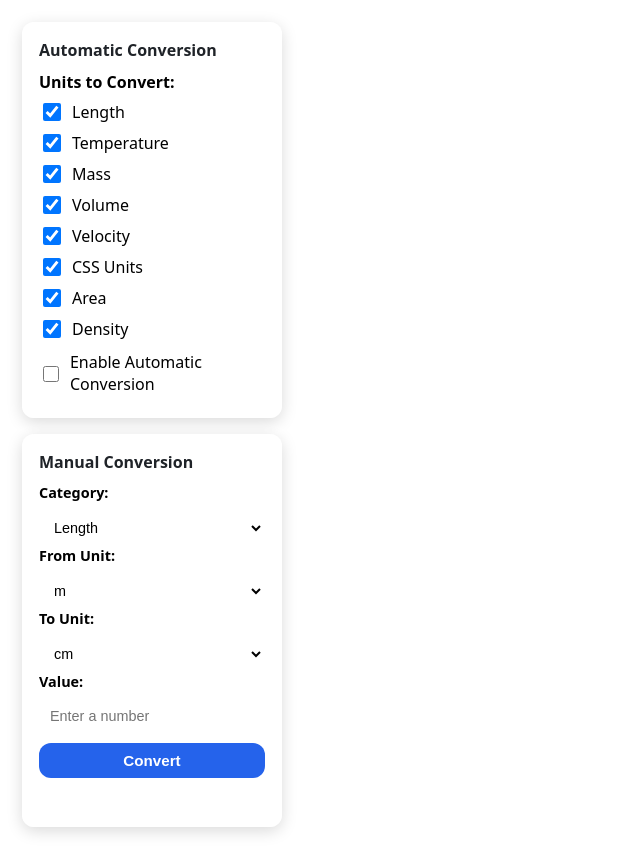
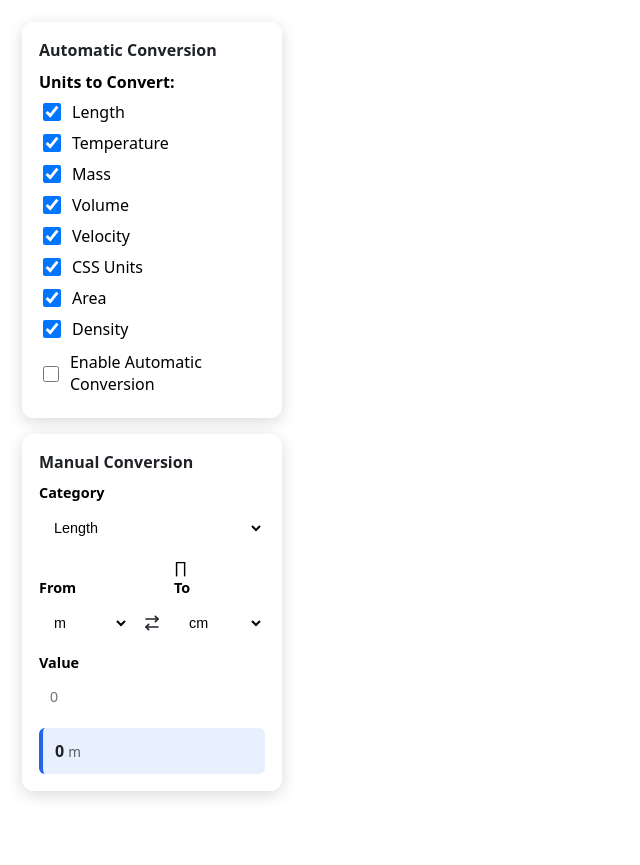
Before and after one commit to JacobKnaack/universal-unit-converter, a website built with Vite: page src/popup/popup.html in a window 1280 px wide. Shown: the whole page, without its empty margins (0-640 px from the left). After the commit the page ends 829 px from the top, so only its background shows below. Built offline with nearby package versions, Linux system fonts and the light colour scheme; some packages are replaced by stand-ins of ours.

Commit message:
adds build reloads on html change, updates manual conversion functionality

```diff
--- a/src/content/dom/walker.js
+++ b/src/content/dom/walker.js
@@ -156,7 +156,7 @@ function walkAndConvert(root, textMap = new Map(), enabledCategories = defaultCa
       return `${match} (${converted.value.toFixed(2)} ${converted.unit})/*converted*/`;
     }
 
-    // TODO: remove this after currency converion is complete
+    // TODO: remove this after currency conversion is complete
     text = text.replace(CURRENCY_REGEX, match => `__CURRENCY_${match}__`);
 
     for (const converter of CONVERTERS) {
@@ -166,7 +166,7 @@ function walkAndConvert(root, textMap = new Map(), enabledCategories = defaultCa
       text = text.replace(regex, handleReplaceText(converter));
     }
 
-    // TODO: remove this after currency converion is complete
+    // TODO: remove this after currency conversion is complete
     text = text.replace(/__CURRENCY_(.*?)__/g, (m, original) => original);
     text = unmaskUrls(text);
 
--- a/src/popup/popup.html
+++ b/src/popup/popup.html
@@ -97,12 +97,63 @@
       height: 18px;
     }
 
-    #result {
-      margin-top: 12px;
+    /* Utility alignment for the manual section */
+    .form-group {
+      margin-bottom: 10px;
+    }
+
+    .conversion-row {
+      display: flex;
+      align-items: flex-end;
+      gap: 6px;
+      margin-top: 10px;
+    }
+
+    .field-half {
+      flex: 1;
+      min-width: 0; /* Prevents select dropdowns from overflowing */
+    }
+
+    /* Compact Swap Button styling */
+    #swapUnitsBtn {
+      width: 32px;
+      height: 32px;
+      padding: 0;
+      margin-top: 0;
+      margin-bottom: 2px; /* Visual alignment with select inputs */
+      display: flex;
+      align-items: center;
+      justify-content: center;
+      background: rgba(255, 255, 255, 0.4);
+      color: var(--text);
+      border: 1px solid var(--glass-border);
+      font-size: 1.1rem;
+    }
+
+    #swapUnitsBtn:hover {
+      background: rgba(255, 255, 255, 0.7);
+    }
+
+    /* Real-time result panel */
+    .result-display {
+      margin-top: 14px;
+      padding: 12px;
+      background: rgba(37, 99, 235, 0.1); /* Subtle accent tint */
+      border-left: 4px solid var(--accent);
+      border-radius: 6px;
       font-weight: 600;
-      font-size: 0.95rem;
+      font-size: 1rem;
       color: var(--text);
-      min-height: 20px;
+      display: flex;
+      gap: 4px;
+      align-items: baseline;
+      word-break: break-all;
+    }
+
+    #resultUnit {
+      font-size: 0.85rem;
+      color: #57606a; /* Muted label color */
+      font-weight: 500;
     }
   </style>
 </head>
@@ -157,7 +208,8 @@
   <div class="card">
     <h2>Manual Conversion</h2>
 
-    <label for="manualCategory">Category:</label>
+    <div class="form-group">
+      <label for="manualCategory">Category</label>
       <select id="manualCategory">
         <option value="length">Length</option>
         <option value="temperature">Temperature</option>
@@ -167,19 +219,38 @@
         <option value="velocity">Velocity</option>
         <option value="css">CSS Units</option>
       </select>
+    </div>
 
-    <label for="manualFrom">From Unit:</label>
+    <div class="conversion-row">
+      <div class="field-half">
+        <label for="manualFrom">From</label>
         <select id="manualFrom"></select>
+      </div>
 
-    <label for="manualTo">To Unit:</label>
+      <button id="swapUnitsBtn" type="button" title="Swap Units" aria-label="Swap units">
+        <svg width="16" height="16" viewBox="0 0 24 24" fill="none" stroke="currentColor" stroke-width="2.5" stroke-linecap="round" stroke-linejoin="round">
+          <path d="m17 2 4 4-4 4"></path>
+          <path d="M3 6h18"></path>
+          <path d="m7 22-4-4 4-4"></path>
+          <path d="M21 18H3"></path>
+        </svg>
+      </button>
+
+      <div class="field-half">∏
+        <label for="manualTo">To</label>
         <select id="manualTo"></select>
+      </div>
+    </div>
 
-    <label for="manualValue">Value:</label>
-    <input id="manualValue" placeholder="Enter a number">
+    <div class="form-group" style="margin-top: 12px;">
+      <label for="manualValue">Value</label>
+      <input id="manualValue" type="number" inputmode="decimal" placeholder="0">
+    </div>
 
-    <button id="manualConvertBtn">Convert</button>
-
-    <div id="result"></div>
+    <div id="resultCard" class="result-display">
+      <span id="resultValue">0</span>
+      <span id="resultUnit"></span>
+    </div>
   </div>
 
   <script src="assets/popup.js"></script>
--- a/src/popup/popup.js
+++ b/src/popup/popup.js
@@ -48,8 +48,9 @@ const manualCategory = document.getElementById("manualCategory");
 const manualFrom = document.getElementById("manualFrom");
 const manualTo = document.getElementById("manualTo");
 const manualValue = document.getElementById("manualValue");
-const manualConvertBtn = document.getElementById("manualConvertBtn");
-const result = document.getElementById("result");
+const swapUnitsBtn = document.getElementById("swapUnitsBtn");
+const resultValue = document.getElementById("resultValue");
+const resultUnit = document.getElementById("resultUnit");
 
 /* -----------------------------
    SETTINGS LOADING
@@ -141,16 +142,14 @@ function populateUnitDropdowns(category) {
     manualTo.appendChild(opt2);
   });
 
-  // Default: from first unit → to second unit
+  // Default: from first unit to second unit
   if (units.length > 1) {
     manualTo.value = units[1];
   }
 }
 
-// Initialize dropdowns on load
 populateUnitDropdowns(manualCategory.value);
 
-// Update when category changes
 manualCategory.addEventListener("change", () => {
   populateUnitDropdowns(manualCategory.value);
 });
@@ -193,19 +192,51 @@ function convertManual(category, value, fromUnit, toUnit) {
   }
 }
 
-manualConvertBtn.addEventListener("click", () => {
+/* -----------------------------
+   REAL-TIME MANUAL CONVERSION LOGIC
+----------------------------- */
+
+function handleLiveConversion() {
   const category = manualCategory.value;
   const fromUnit = manualFrom.value;
   const toUnit = manualTo.value;
   const value = manualValue.value.trim();
 
-  const output = convertManual(category, value, fromUnit, toUnit);
-
-  if (!output) {
-    result.textContent = "Conversion not supported.";
+  if (value === "") {
+    console.log('No input value provided. Resetting result display:', resultValue, resultUnit);
+    resultValue.textContent = "0";
+    resultUnit.textContent = fromUnit;
     return;
   }
 
-  // All converter functions return { value, unit }
-  result.textContent = `${value} ${fromUnit} = ${output.value.toFixed(4)} ${output.unit}`;
+  const output = convertManual(category, value, fromUnit, toUnit);
+
+  if (!output || isNaN(output.value)) {
+    resultValue.textContent = "Invalid entry";
+    resultUnit.textContent = "";
+    return;
+  }
+
+  resultValue.textContent = output.value.toFixed(4).replace(/\.?0+$/, ""); // Trims trailing zeros clean
+  resultUnit.textContent = output.unit;
+}
+
+manualValue.addEventListener("input", handleLiveConversion);
+manualFrom.addEventListener("change", handleLiveConversion);
+manualTo.addEventListener("change", handleLiveConversion);
+
+manualCategory.addEventListener("change", () => {
+  populateUnitDropdowns(manualCategory.value);
+  handleLiveConversion();
 });
+
+swapUnitsBtn.addEventListener("click", () => {
+  const currentFrom = manualFrom.value;
+  manualFrom.value = manualTo.value;
+  manualTo.value = currentFrom;
+
+  handleLiveConversion();
+});
+
+// Run a starting calculation loop once on popup load
+handleLiveConversion();
--- a/vite.config.mjs
+++ b/vite.config.mjs
@@ -32,6 +32,15 @@ export default defineConfig({
     }
   },
   plugins: [
+    {
+      name: "watch-static-files",
+      buildStart() {
+        this.addWatchFile(resolve(__dirname, "manifest.json"));
+        this.addWatchFile(resolve(__dirname, "src/popup/popup.html"));
+        this.addWatchFile(resolve(__dirname, "src/options/options.html"));
+        this.addWatchFile(resolve(__dirname, "assets/icons/favicon.png"));
+      }
+    },
     viteStaticCopy({
       targets: [
         { src: "manifest.json", dest: "." },
```
Lines whose indentation alone changed are shown as unchanged.
